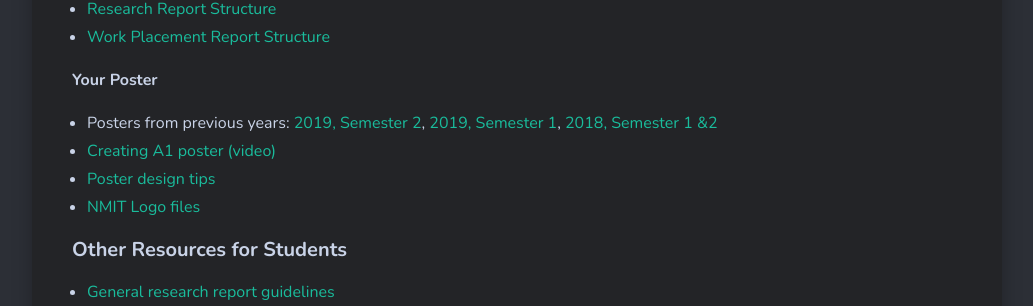
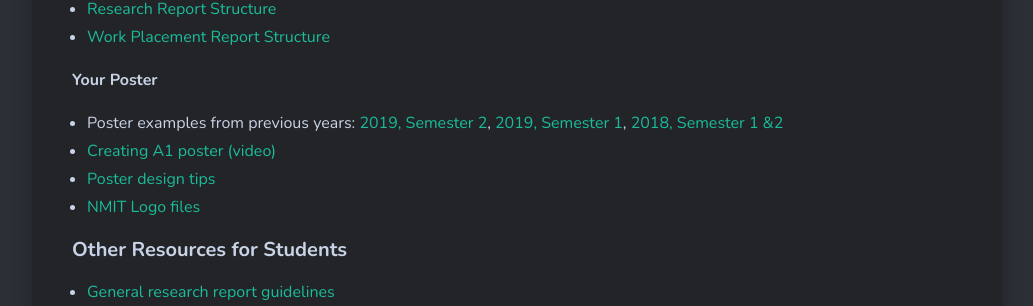
Before and after one commit to larsoliverdam/nmit, a Jekyll site: the page built from _pages/PRJ70x.md, in a window 1280 px wide and 900 px high, scrolled down 1180 px. Shown: the part 148-454 px from the top of the window, without its empty margins (123-1156 px from the left). Built offline with Jekyll 4.4.1, drawn with Linux system fonts in a browser that asks for light colours; nearby versions of some CDN libraries; comment, search, counter and statistics services are not loaded.

Commit message:
poster links into PRJ70x

```diff
--- a/_pages/PRJ70x.md
+++ b/_pages/PRJ70x.md
@@ -27,7 +27,7 @@ The [Workplace Report](https://docs.google.com/document/d/1Vgzhd4G7COfXxTR9axB9e
 
 **Your Poster**
 
-* Posters from previous years: [2019, Semester 2](https://prj701.wordpress.com/previous-projects/2019-semester-2/), [2019, Semester 1](https://prj701.wordpress.com/previous-projects/2019-semester-1/), [2018, Semester 1 &2](https://prj701.wordpress.com/previous-projects/previous-projects-2018/)
+* Poster examples from previous years: [2019, Semester 2](https://prj701.wordpress.com/previous-projects/2019-semester-2/), [2019, Semester 1](https://prj701.wordpress.com/previous-projects/2019-semester-1/), [2018, Semester 1 &2](https://prj701.wordpress.com/previous-projects/previous-projects-2018/)
 * [Creating A1 poster (video)](https://youtu.be/c1iEaTJ3czk)
 * [Poster design tips](http://lti.lse.ac.uk/poster-design-tips-2/)
 * [NMIT Logo files](https://ecampus.nmit.ac.nz/moodle/mod/resource/view.php?id=625225)
```
